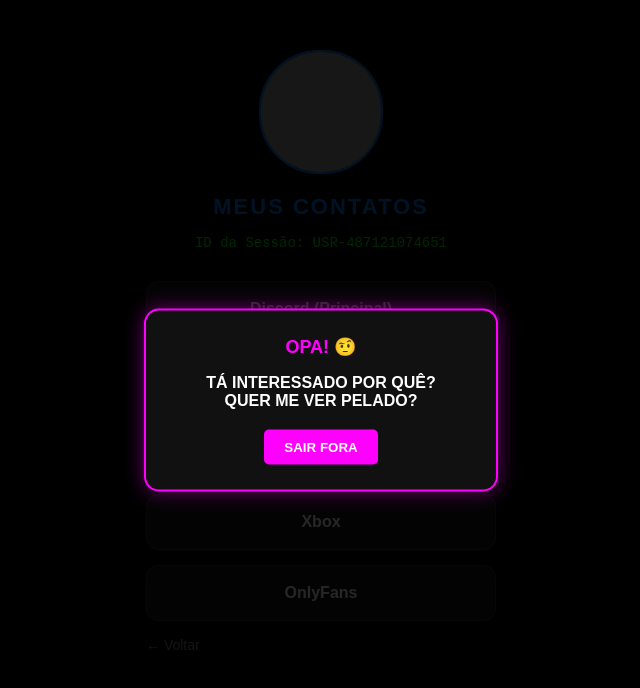
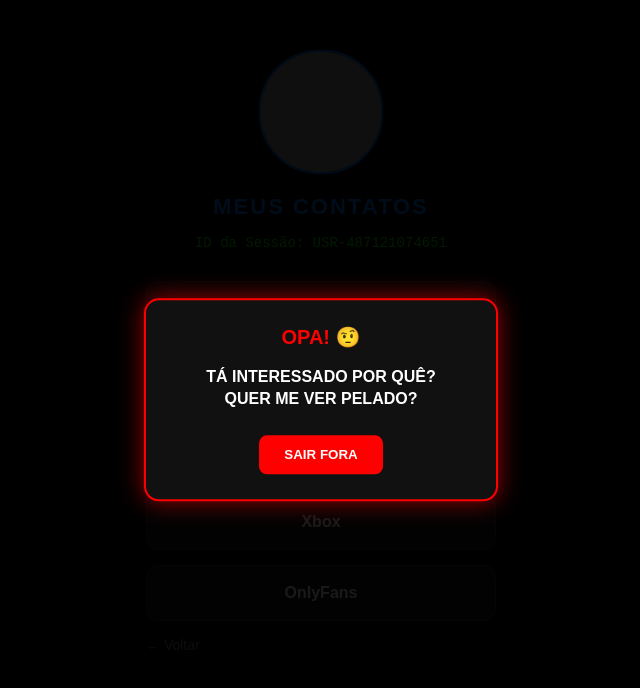
Before and after one commit to Near-rem/near-rem.github.io, a plain HTML site: page contatos.html in a window 1280 px wide. Both pictures are taken after a click on the element "OnlyFans". Shown: the whole page, without its empty margins (319-959 px from the left). Drawn offline with Linux system fonts and the light colour scheme; grey boxes are pictures that could not be loaded.

Commit message:
Update contatos.html

```diff
--- a/contatos.html
+++ b/contatos.html
@@ -14,36 +14,36 @@
         .btn { background-color: #1A1A1A; border: 1px solid #333; color: #fff; text-decoration: none; display: block; padding: 18px; border-radius: 12px; margin-bottom: 15px; text-align: center; font-weight: bold; transition: 0.3s; cursor: pointer; }
         .btn:hover { border-color: #007AFF; background-color: #001a33; }
 
-        /* Botão especial OnlyFans */
-        .btn-of:hover { border-color: #ff00ff; background-color: #2b002b; }
+        /* Botão OnlyFans com hover Vermelho */
+        .btn-of:hover { border-color: #ff0000; background-color: #2b0000; }
 
         .btn-back { color: #888; text-decoration: none; margin-top: 20px; font-size: 14px; }
 
-        /* Estilo do Pop-up Zoado */
+        /* Pop-up Vermelho */
         #popup-of {
             display: none;
             position: fixed;
             top: 50%; left: 50%;
             transform: translate(-50%, -50%);
             background-color: #111;
-            border: 2px solid #ff00ff;
+            border: 2px solid #ff0000;
             padding: 25px;
             z-index: 1000;
             text-align: center;
             border-radius: 15px;
-            box-shadow: 0 0 20px rgba(255, 0, 255, 0.4);
-            width: 80%;
+            box-shadow: 0 0 25px rgba(255, 0, 0, 0.6);
+            width: 85%;
             max-width: 300px;
         }
-        #popup-of h2 { color: #ff00ff; margin-top: 0; font-size: 18px; }
-        #popup-of p { font-size: 16px; margin-bottom: 20px; font-weight: bold; }
-        #popup-of button { background: #ff00ff; border: none; color: #fff; padding: 10px 20px; border-radius: 5px; font-weight: bold; cursor: pointer; }
+        #popup-of h2 { color: #ff0000; margin-top: 0; font-size: 20px; font-weight: bold; }
+        #popup-of p { font-size: 16px; margin-bottom: 25px; font-weight: bold; line-height: 1.4; }
+        #popup-of button { background: #ff0000; border: none; color: #fff; padding: 12px 25px; border-radius: 8px; font-weight: bold; cursor: pointer; text-transform: uppercase; }
 
         #overlay {
             display: none;
             position: fixed;
             top: 0; left: 0; width: 100%; height: 100%;
-            background: rgba(0,0,0,0.85);
+            background: rgba(0,0,0,0.9);
             z-index: 999;
         }
     </style>
```
